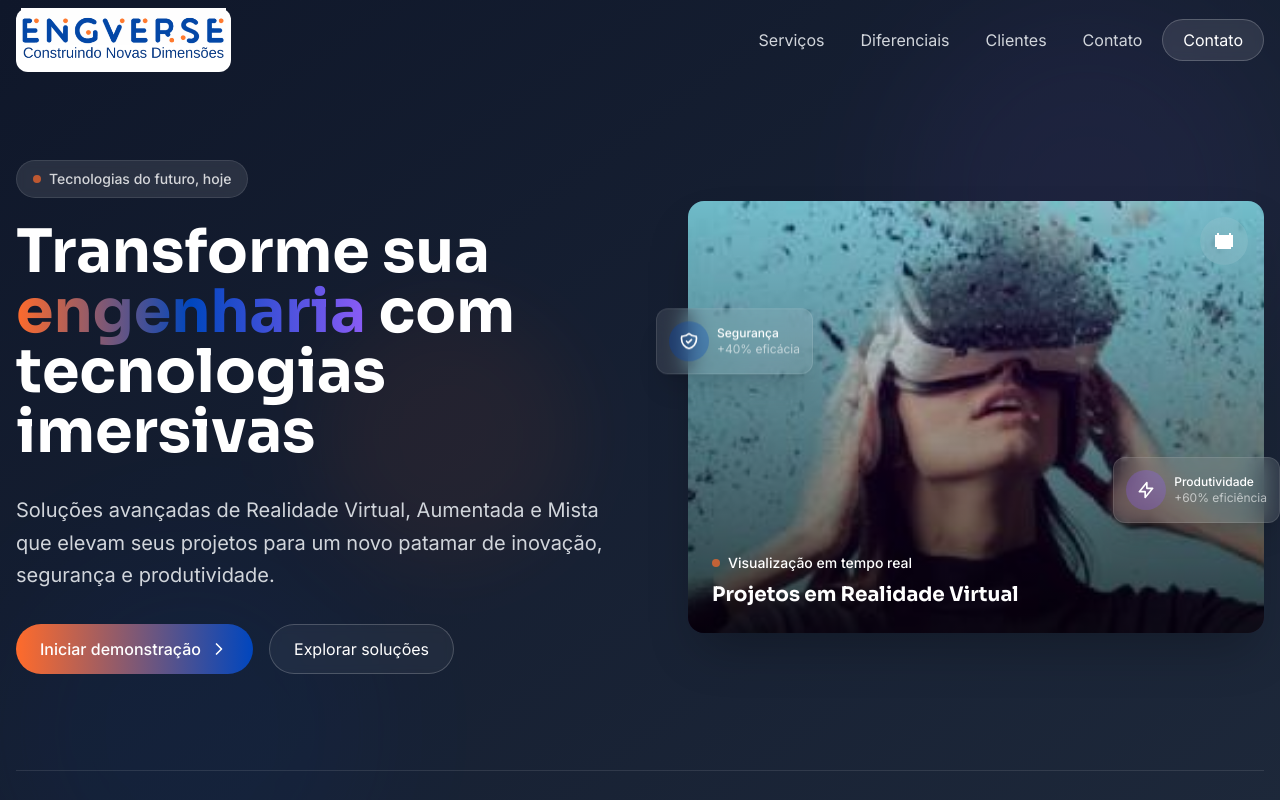
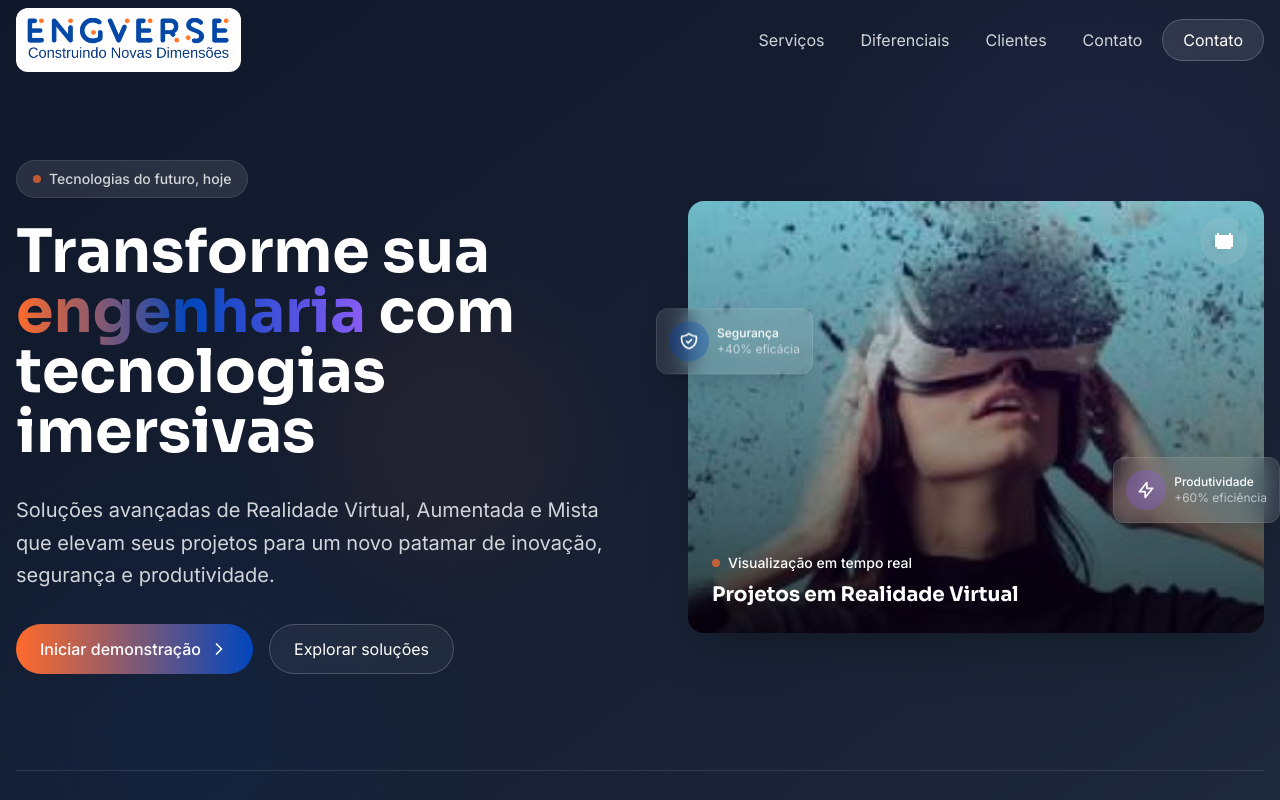
Before and after one commit to compostoweb/engverse-immersive-landing, a React (Vite) app: page / in a window 1280 px wide. Shown: the top 800 px of the page. Built offline with nearby package versions, Linux system fonts and the light colour scheme.

Commit message:
Add padding
Increase padding by 5px.

```diff
--- a/src/components/Footer.tsx
+++ b/src/components/Footer.tsx
@@ -6,7 +6,7 @@ const Footer = () => {
         <div className="grid md:grid-cols-5 gap-8 pb-12 border-b border-white/10">
           <div className="md:col-span-2">
             <div className="flex items-center space-x-2 mb-6">
-              <div className="bg-white rounded-xl px-[5px]">
+              <div className="bg-white rounded-xl px-[10px]">
                 <img src="/lovable-uploads/310b9c80-f68f-437a-aa08-3bc041e5d8f1.png" alt="EngVerse Logo" className="h-16 w-auto object-contain" />
               </div>
             </div>
--- a/src/components/Navbar.tsx
+++ b/src/components/Navbar.tsx
@@ -18,7 +18,7 @@ const Navbar = () => {
       <div className="container mx-auto px-4">
         <div className="flex justify-between items-center h-20">
           <a href="#" className="flex items-center space-x-2">
-            <div className="bg-white rounded-xl px-[5px]">
+            <div className="bg-white rounded-xl px-[10px]">
               <img src="/lovable-uploads/310b9c80-f68f-437a-aa08-3bc041e5d8f1.png" alt="EngVerse Logo" className="h-16 w-auto object-contain" />
             </div>
           </a>
```
